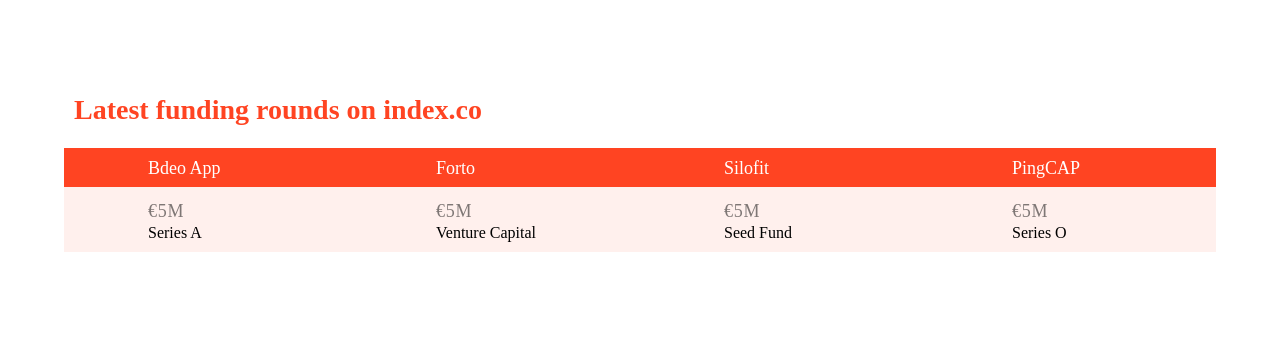
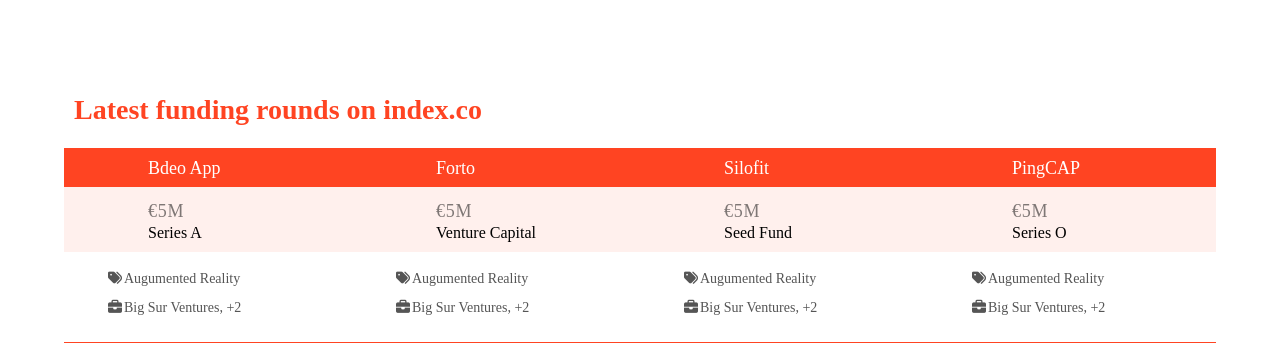
Before and after one commit to ybadmus/The-Next-Web, a plain HTML site: page index.html in a window 1280 px wide. Shown: the part 1164-1517 px from the top of the page. Drawn offline with Linux system fonts and the light colour scheme.

Commit message:
added description card to funding feature

```diff
--- a/index.html
+++ b/index.html
@@ -293,45 +293,75 @@
             <h2><a href="#" class="latest-funding-heading">Latest funding rounds on index.co</a></h2>
             <section class="latest-fundings">
                 <div class="latest-funding-1">
-                    <a>
+                    <a href="#" class="latest-funding-header-card">
                         <h2 class="funding-name">Bdeo App</h2>
                         <div class="funding-amount">
                             <h4>€5M</h4>
                             <h5>Series A</h5>
                         </div>
                     </a>
+                    <div class="funding-amount-features-card">
+                        <a href="#" class="funding-amount-featured">
+                            <i class="fa fa-tags" aria-hidden="true"></i><span>Augumented Reality</span>
+                        </a>
+                        <a href="#" class="funding-amount-featured">
+                            <i class="fa fa-briefcase" aria-hidden="true"></i><span>Big Sur Ventures, +2</span>
+                        </a>
+                    </div>
                 </div>
                 <div class="latest-funding-2">
-                    <a>
+                    <a href="#" class="latest-funding-header-card">
                         <h2 class="funding-name">Forto</h2>
                         <div class="funding-amount">
                             <h4>€5M</h4>
                             <h5>Venture Capital</h5>
                         </div>
-                        <div>
-                            <a href="#" class="funding-amount-featured ">
-
-                            </a>
-                        </div>
                     </a>
+                    <div class="funding-amount-features-card">
+                        <a href="#" class="funding-amount-featured">
+                            <i class="fa fa-tags" aria-hidden="true"></i><span>Augumented Reality</span>
+                        </a>
+                        <a href="#" class="funding-amount-featured">
+                            <i class="fa fa-briefcase" aria-hidden="true"></i><span>Big Sur Ventures, +2</span>
+                        </a>
+                    </div>
                 </div>
                 <div class="latest-funding-3">
-                    <a>
+                    <a href="#" class="latest-funding-header-card">
                         <h2 class="funding-name">Silofit</h2>
                         <div class="funding-amount">
                             <h4>€5M</h4>
                             <h5>Seed Fund</h5>
                         </div>
                     </a>
+                    <div class="funding-amount-features-card">
+                        <a href="#" class="funding-amount-featured">
+                            <i class="fa fa-tags" aria-hidden="true"></i><span>Augumented Reality</span>
+                        </a>
+                        <a href="#" class="funding-amount-featured">
+                            <i class="fa fa-briefcase" aria-hidden="true"></i><span>Big Sur Ventures, +2</span>
+                        </a>
+                    </div>
                 </div>
                 <div class="latest-funding-4">
-                    <a>
+                    <a href="#" class="latest-funding-header-card">
                         <h2 class="funding-name">PingCAP</h2>
                         <div class="funding-amount">
                             <h4>€5M</h4>
                             <h5>Series O</h5>
                         </div>
                     </a>
+                    <div class="funding-amount-features-card">
+                        <a href="#" class="funding-amount-featured">
+                            <i class="fa fa-tags" aria-hidden="true"></i><span>Augumented Reality</span>
+                        </a>
+                        <a href="#" class="funding-amount-featured">
+                            <i class="fa fa-briefcase" aria-hidden="true"></i><span>Big Sur Ventures, +2</span>
+                        </a>
+                    </div>
+                    <div>
+
+                    </div>
                 </div>
             </section>
         </div>
--- a/styles/style.css
+++ b/styles/style.css
@@ -282,6 +282,15 @@
     font-weight: bold;
 }
 
+.funding-amount-features-card {
+    padding: 16px;
+    border-bottom: 1px solid #f42;
+}
+
+.latest-funding-header-card {
+    text-decoration: none;
+}
+
 .funding-name {
     background: #f42;
     color: #fff;
@@ -313,6 +322,27 @@
     text-transform: uppercase;
     letter-spacing: .04em;
     line-height: 1.5;
+}
+
+.funding-amount-featured {
+    margin-bottom: .5em;
+    padding-left: 2em;
+    position: relative;
+    font-size: 14px;
+    color: #555;
+    margin-right: 1em;
+    display: block;
+    line-height: 22px;
+    text-decoration: none;
+}
+
+.funding-amount-featured i {
+    width: 16px;
+    height: 16px;
+}
+
+.latest-funding-description-below {
+
 }
 
 /*767px*/
```
